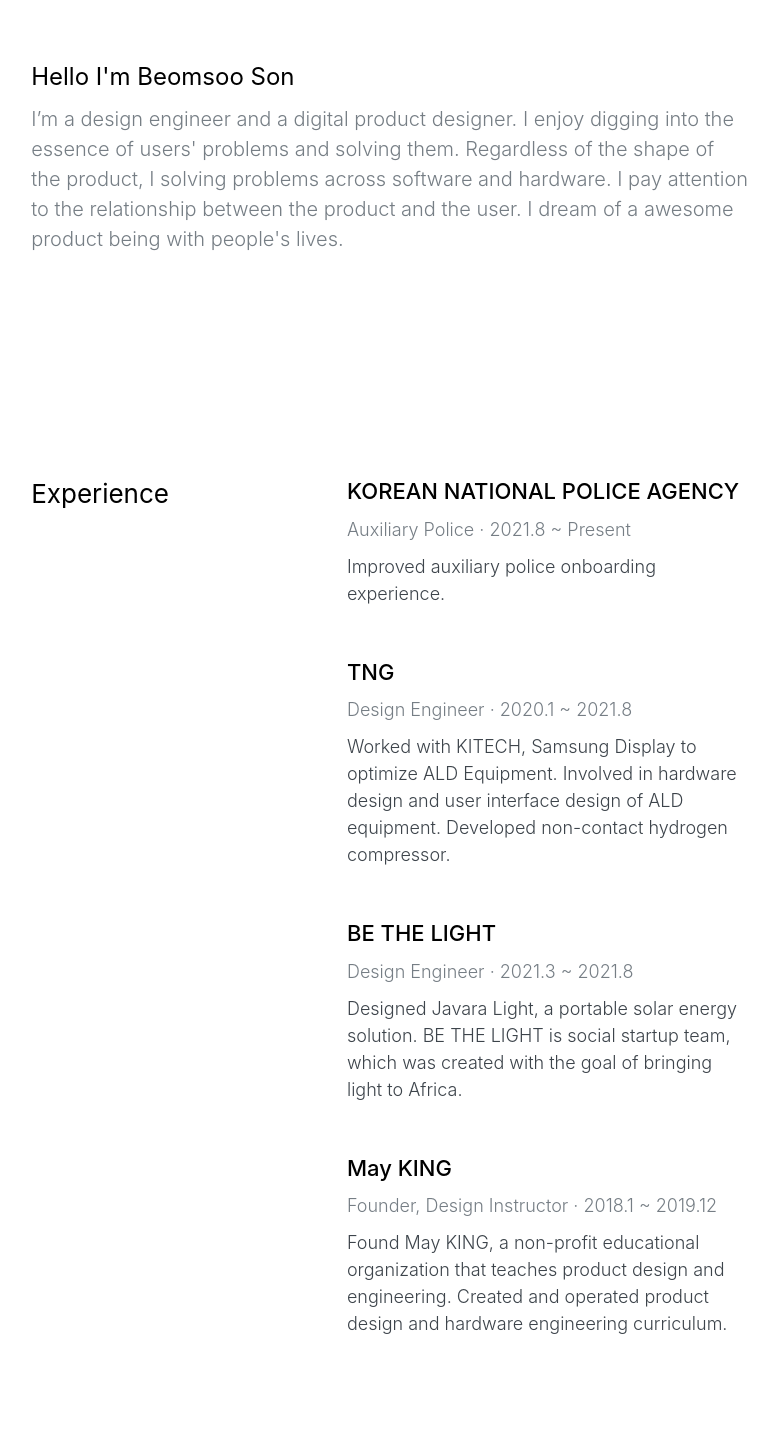
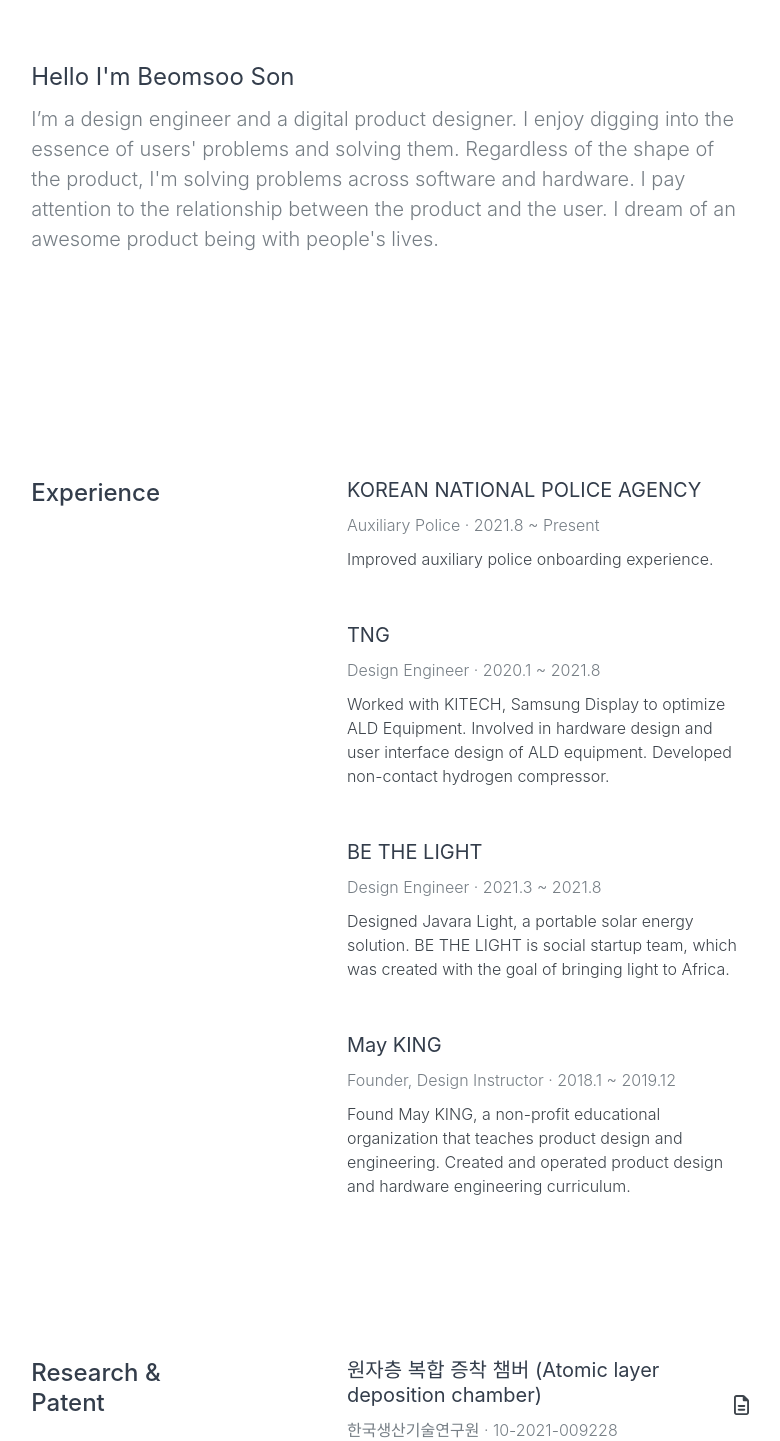
Before and after one commit to k1a11220/portfolio, a Next.js app: page /about in a window 1280 px wide. Shown: the part 389-1830 px from the top of the page, without its empty margins (250-1030 px from the left). Built offline with nearby package versions, Linux system fonts and the light colour scheme; a web font is replaced by a local one.

Commit message:
Edit style

```diff
--- a/components/about/info.tsx
+++ b/components/about/info.tsx
@@ -17,13 +17,13 @@
 
 const InfoTitle = styled.p`
   word-break: keep-all;
-  font-size: 1.375rem;
+  font-size: 1.25rem;
   line-height: 1.25;
-  font-weight: 500;
+  font-weight: 400;
 `;
 
 const InfoSummary = styled.p`
-  font-size: 1.125rem;
+  font-size: 1rem;
   margin-top: 10px;
   line-height: 1.5;
   color: #767e85;
--- a/components/about/infoList.tsx
+++ b/components/about/infoList.tsx
@@ -20,9 +20,9 @@
   gap: 16%;
 
   & h3 {
-    font-size: 1.625rem;
+    font-size: 1.5rem;
     line-height: 1.25;
-    font-weight: 400;
+    font-weight: 500;
   }
 `;
 
--- a/components/footer.tsx
+++ b/components/footer.tsx
@@ -12,9 +12,10 @@
 const Container = styled.footer`
   display: flex;
   justify-content: center;
-
+  background-color: #191f28;
   height: 180px;
   margin-top: 80px;
+  color: #b0b8c1;
 `;
 
 const Wrapper = styled.div`
@@ -30,7 +31,7 @@
   gap: 40px;
 
   & a {
-    color: #767e85;
+    color: #8b95a1;
   }
 
   & a:hover {
--- a/pages/about.tsx
+++ b/pages/about.tsx
@@ -51,7 +51,7 @@
   justify-content: center;
   margin: auto;
   gap: 20px;
-  margin-top: 100px;
+  margin-top: 80px;
 `;
 
 const About: NextPage = () => {
@@ -101,9 +101,9 @@
               <h3>
                 I’m a design engineer and a digital product designer. I enjoy
                 digging into the essence of users' problems and solving them.
-                Regardless of the shape of the product, I solving problems
+                Regardless of the shape of the product, I'm solving problems
                 across software and hardware. I pay attention to the
-                relationship between the product and the user. I dream of a
+                relationship between the product and the user. I dream of an
                 awesome product being with people's lives.
               </h3>
             </Header>
--- a/pages/index.tsx
+++ b/pages/index.tsx
@@ -58,7 +58,7 @@
               maxWidth: "calc(100% - 48px)",
             }}
           >
-            <header style={{ paddingTop: "140px", maxWidth: "92%" }}>
+            <header style={{ paddingTop: "140px", maxWidth: "60%" }}>
               <Headline
                 title={"Hello I'm Beomsoo Son"}
                 color={"#333333"}
--- a/styles/globals.css
+++ b/styles/globals.css
@@ -112,6 +112,7 @@
     "Helvetica Neue", "Segoe UI", "Apple SD Gothic Neo", "Noto Sans KR",
     "Malgun Gothic", "Apple Color Emoji", "Segoe UI Emoji", "Segoe UI Symbol",
     sans-serif;
+  color: #333d4b;
 }
 ol,
 ul {
```
Also changed, not shown: components/typography.tsx (+5 -5 lines).
